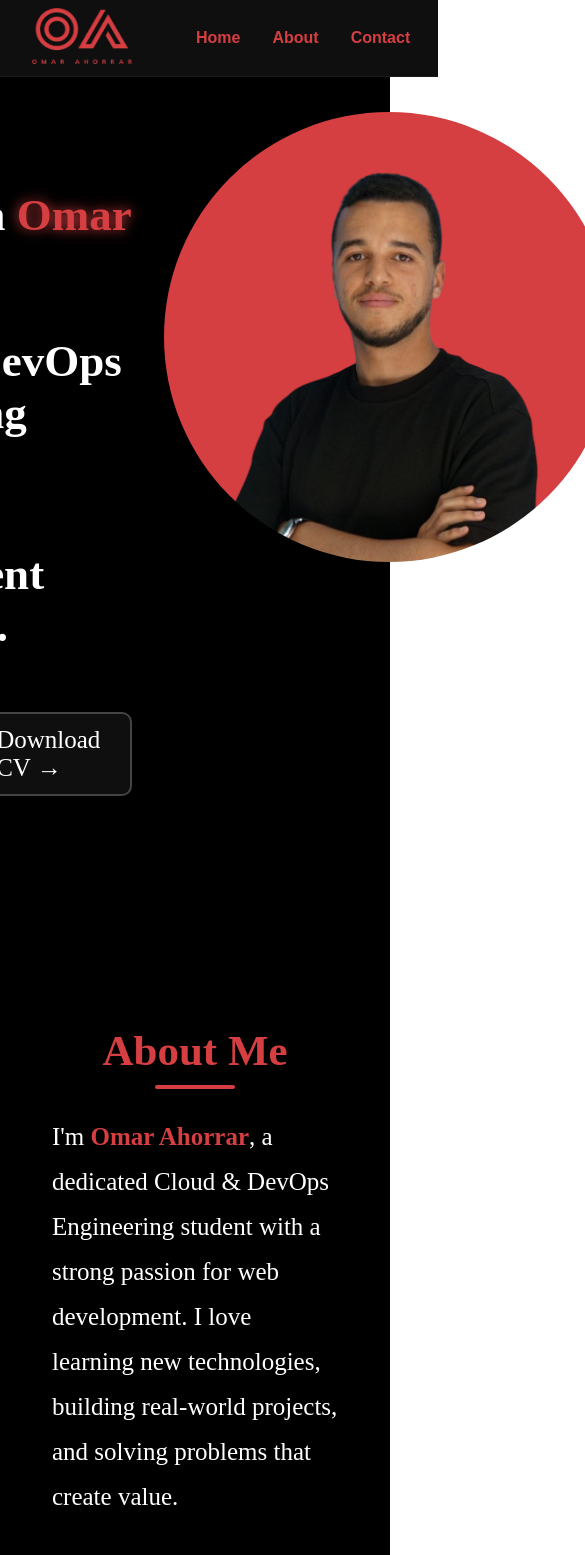
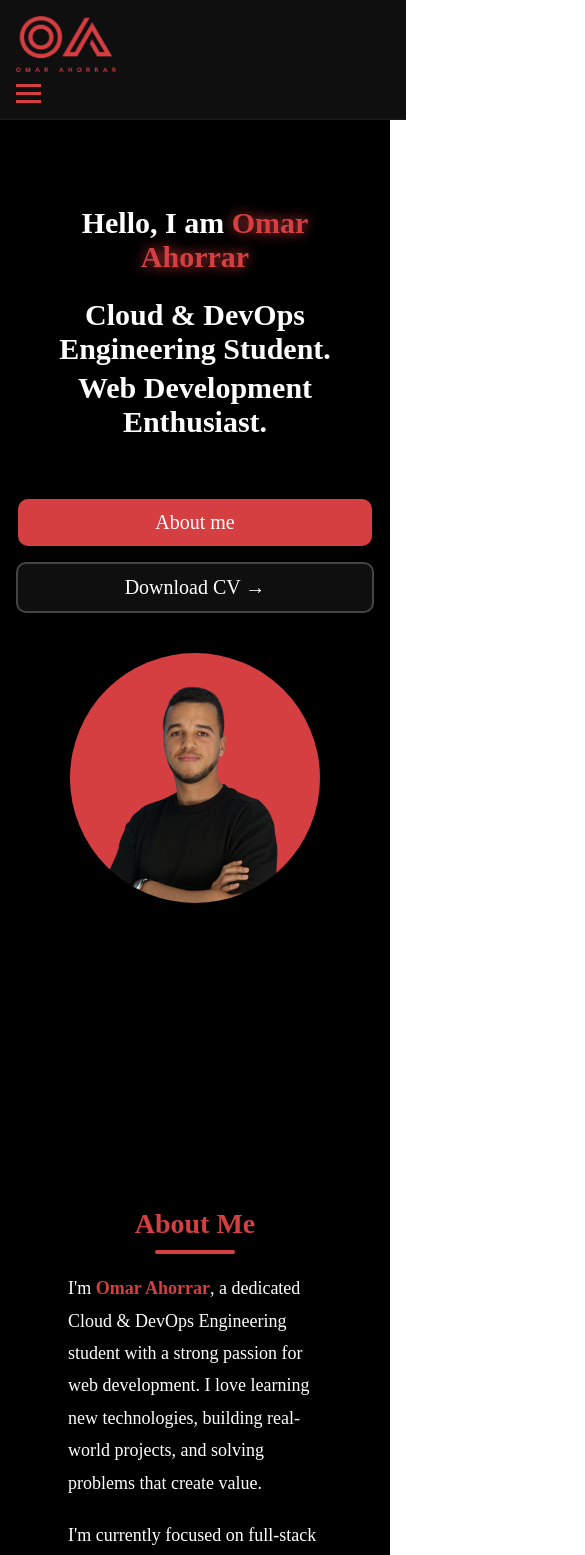
Before and after one commit to Omarahorrar5/Portfolio, a Vue app: page / in a window 390 px wide. Shown: the top 1555 px of the page, 585 px wide, since content can reach past the window. Built offline with nearby package versions, Linux system fonts and the light colour scheme.

Commit message:
make it responsive

```diff
--- a/src/assets/main.css
+++ b/src/assets/main.css
@@ -375,3 +375,180 @@ h3 {
   padding: 5px 10px;
   margin-top: 60px;
 }
+
+
+
+
+
+
+
+
+
+
+
+
+
+
+
+/* ========== TABLETS ========== */
+@media (max-width: 1024px) {
+  .hero-container {
+    flex-direction: column;
+    align-items: center;
+    text-align: center;
+  }
+
+  .text-content {
+    margin: 2rem 0;
+    font-size: 24px;
+    margin-left: 0;
+    margin-top: 100px;
+  }
+
+  .profile-pic {
+    width: 300px;
+    height: 300px;
+    margin: 2rem 0 0 0;
+  }
+
+  .buttons {
+    flex-direction: column;
+    align-items: center;
+    gap: 1.5rem;
+  }
+
+  .about-photo {
+    width: 300px;
+    height: 300px;
+  }
+
+  .about-text p {
+    font-size: 20px;
+  }
+
+  .section-title {
+    font-size: 36px;
+  }
+}
+
+/* ========== PHONES ========== */
+@media (max-width: 768px) {
+  .navbar {
+    flex-direction: column;
+    align-items: flex-start;
+    padding: 1rem;
+    gap: 0.5rem;
+  }
+
+  .nav-links {
+    flex-direction: column;
+    gap: 1rem;
+    margin-left: 0;
+    width: 100%;
+  }
+
+  .hero-container {
+    padding: 8rem 1rem;
+  }
+
+  .text-content {
+    font-size: 20px;
+    margin: 1rem 0;
+  }
+
+  .profile-pic {
+    width: 250px;
+    height: 250px;
+    margin: 1.5rem auto;
+  }
+
+  .about-section {
+    padding: 1rem;
+  }
+
+  .about-text p {
+    font-size: 18px;
+  }
+
+  .buttons {
+    flex-direction: column;
+    gap: 1rem;
+  }
+
+  .aboutme-btn, .cv-btn {
+    font-size: 20px;
+    width: 100%;
+  }
+
+  .section-title {
+    font-size: 28px;
+  }
+
+  h3 {
+    font-size: 24px;
+  }
+
+  .timeline li,
+  .skills li {
+    font-size: 18px;
+  }
+
+  .motto {
+    font-size: 18px;
+    margin-bottom: 40px;
+  }
+}
+
+
+
+
+
+
+
+
+
+
+/* Hamburger icon */
+.hamburger {
+  display: none;
+  flex-direction: column;
+  cursor: pointer;
+  gap: 5px;
+}
+
+.hamburger span {
+  width: 25px;
+  height: 3px;
+  background-color: #D53F41;
+  transition: 0.3s ease;
+}
+
+/* Mobile styles */
+@media (max-width: 768px) {
+  .hamburger {
+    display: flex;
+  }
+
+  .nav-links {
+    display: none;
+    flex-direction: column;
+    position: absolute;
+    top: 60px;
+    right: 2rem;
+    background-color: #0f0f0f;
+    border: 1px solid #333;
+    border-radius: 10px;
+    padding: 1rem;
+    width: 180px;
+    z-index: 1000;
+  }
+
+  .nav-links.open {
+    display: flex;
+  }
+
+  .nav-links a {
+    margin: 10px 0;
+    font-size: 18px;
+  }
+}
--- a/src/components/HeroSection.vue
+++ b/src/components/HeroSection.vue
@@ -10,7 +10,7 @@
         <a href="#about" class="aboutme-btn">About me</a>
         <a href="/CV_Omar_AHORRAR.pdf" download class="cv-btn">Download CV &#8594;</a>
     </div>
-    </div class="profile-wrapper">
+  </div class="profile-wrapper">
     <img src="@/assets/me.png" class="profile-pic" />
   </div>
 </template>
--- a/src/components/Navbar.vue
+++ b/src/components/Navbar.vue
@@ -3,10 +3,37 @@
     <a href="#hero">
       <img :src="require('@/assets/logo.png')" alt="Logo" class="logo" />
     </a>
-    <div class="nav-links">
-      <a href="#hero">Home</a>
-      <a href="#about">About</a>
-      <a href="#contact">Contact</a>
+
+    <!-- Hamburger Icon -->
+    <div class="hamburger" @click="toggleMenu">
+      <span></span>
+      <span></span>
+      <span></span>
+    </div>
+
+    <!-- Nav Links -->
+    <div :class="['nav-links', { open: isOpen }]">
+      <a href="#hero" @click="closeMenu">Home</a>
+      <a href="#about" @click="closeMenu">About</a>
+      <a href="#contact" @click="closeMenu">Contact</a>
     </div>
   </nav>
 </template>
+
+<script>
+export default {
+  data() {
+    return {
+      isOpen: false,
+    };
+  },
+  methods: {
+    toggleMenu() {
+      this.isOpen = !this.isOpen;
+    },
+    closeMenu() {
+      this.isOpen = false;
+    },
+  },
+};
+</script>
```
